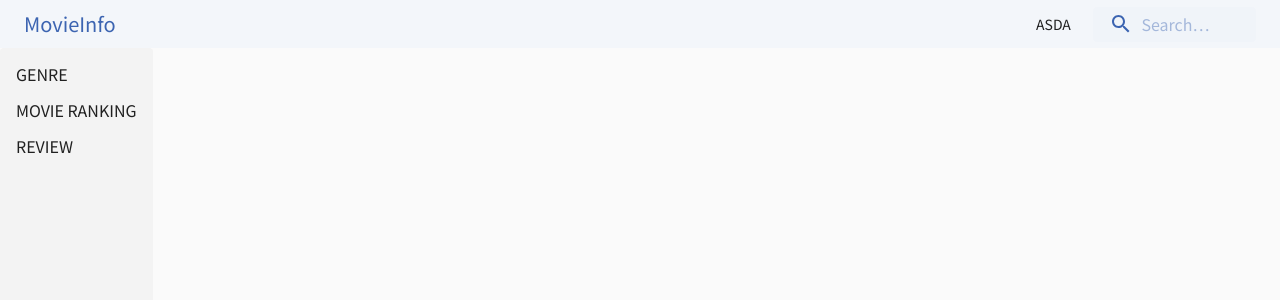
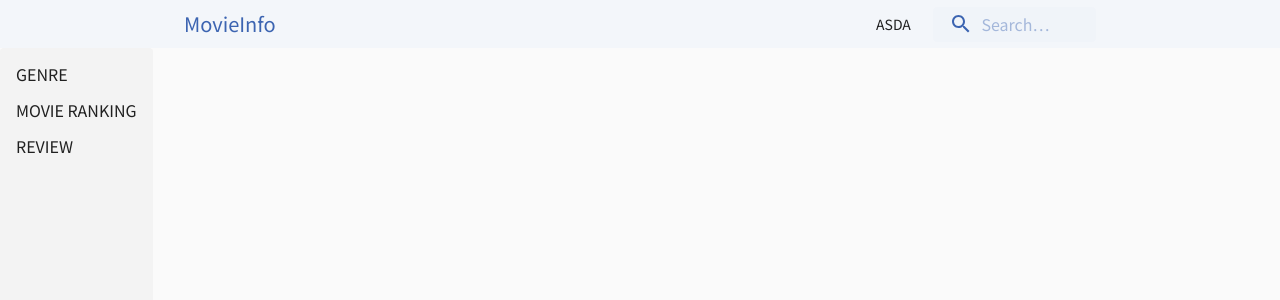
Before and after one commit to SeoGyoCodingDan/movie_site_front, a React (Create React App) app: page /movie/1 in a window 1280 px wide. Shown: the top 300 px of the page. Built offline with nearby package versions, Linux system fonts and the light colour scheme; no server answers.

Commit message:
왼쪽 오른쪽 마진 추가

```diff
--- a/src/components/TopBar.js
+++ b/src/components/TopBar.js
@@ -9,6 +9,7 @@ const useStyles = makeStyles((theme) => ({
         flexGrow: 1,
     },
     title: {
+        marginLeft: 160,
         flexGrow: 1,
         display: 'none',
         [theme.breakpoints.up('sm')]: {
@@ -23,6 +24,7 @@ const useStyles = makeStyles((theme) => ({
             backgroundColor: alpha(theme.palette.secondary.main, 0.1),
         },
         marginLeft: 0,
+        marginRight: 160,
         width: '100%',
         [theme.breakpoints.up('sm')]: {
             marginLeft: theme.spacing(1),
```
